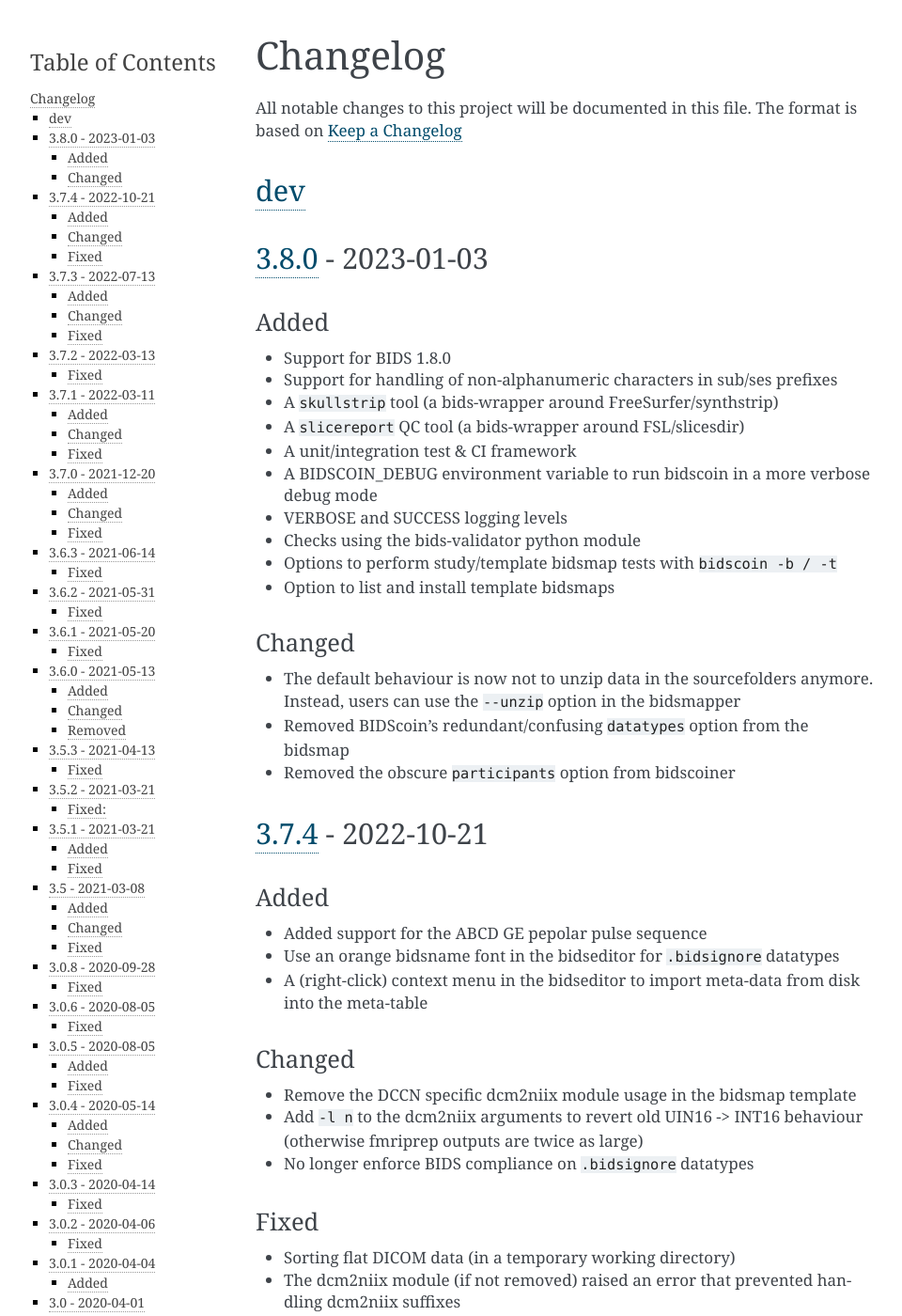
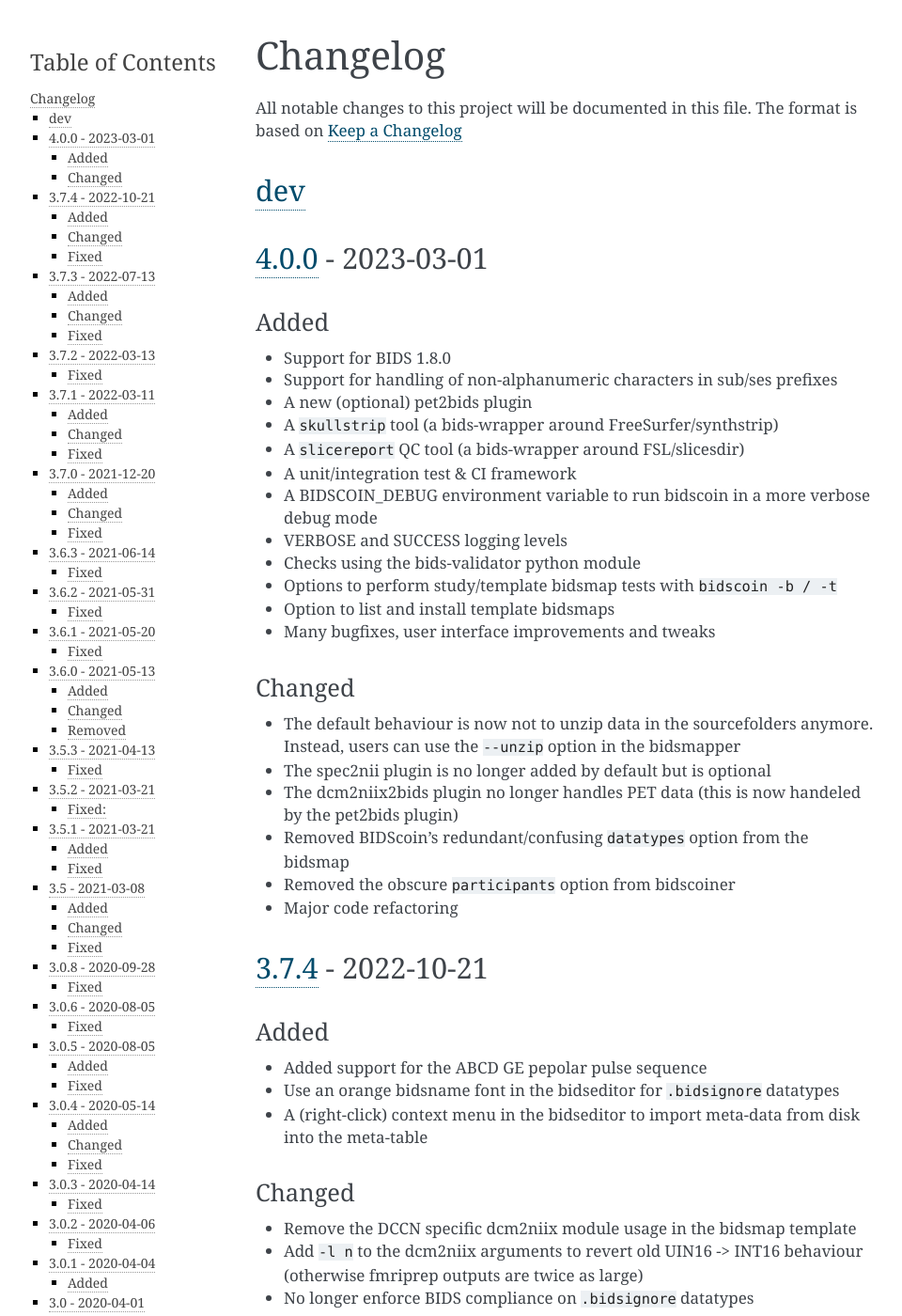
Before and after one commit to Donders-Institute/bidscoin, a Sphinx documentation site: the page built from docs/CHANGELOG.md, in a window 1280 px wide and 1400 px high. Shown: the whole window at 94% size, without its empty margins (148-1108 px from the left). Built offline with Sphinx 7.4.7, drawn with Linux system fonts in a browser that asks for light colours.

Commit message:
Upgrade to v4.0.0 + minor tweaks

```diff
--- a/bidscoin/version.txt
+++ b/bidscoin/version.txt
@@ -1 +1 @@
-3.8.0
+4.0.0
--- a/docs/CHANGELOG.md
+++ b/docs/CHANGELOG.md
@@ -4,11 +4,12 @@
 
 ## [dev]
 
-## [3.8.0] - 2023-01-03
+## [4.0.0] - 2023-03-01
 
 ### Added
 - Support for BIDS 1.8.0
 - Support for handling of non-alphanumeric characters in sub/ses prefixes
+- A new (optional) pet2bids plugin
 - A `skullstrip` tool (a bids-wrapper around FreeSurfer/synthstrip)
 - A `slicereport` QC tool (a bids-wrapper around FSL/slicesdir)
 - A unit/integration test & CI framework
@@ -17,11 +18,15 @@
 - Checks using the bids-validator python module
 - Options to perform study/template bidsmap tests with `bidscoin -b / -t`
 - Option to list and install template bidsmaps
+- Many bugfixes, user interface improvements and tweaks
 
 ### Changed
 - The default behaviour is now not to unzip data in the sourcefolders anymore. Instead, users can use the `--unzip` option in the bidsmapper
+- The spec2nii plugin is no longer added by default but is optional
+- The dcm2niix2bids plugin no longer handles PET data (this is now handeled by the pet2bids plugin)
 - Removed BIDScoin's redundant/confusing `datatypes` option from the bidsmap
 - Removed the obscure `participants` option from bidscoiner
+- Major code refactoring
 
 ## [3.7.4] - 2022-10-21
 
@@ -353,8 +358,8 @@
 ### To do
 * Add support for non-imaging data
 
-[dev]: https://github.com/Donders-Institute/bidscoin/compare/3.8.0...HEAD
-[3.8.0]: https://github.com/Donders-Institute/bidscoin/compare/3.7.4...3.8.0
+[dev]: https://github.com/Donders-Institute/bidscoin/compare/4.0.0...HEAD
+[4.0.0]: https://github.com/Donders-Institute/bidscoin/compare/3.7.4...4.0.0
 [3.7.4]: https://github.com/Donders-Institute/bidscoin/compare/3.7.3...3.7.4
 [3.7.3]: https://github.com/Donders-Institute/bidscoin/compare/3.7.2...3.7.3
 [3.7.2]: https://github.com/Donders-Institute/bidscoin/compare/3.7.1...3.7.2
--- a/requirements.txt
+++ b/requirements.txt
@@ -11,3 +11,4 @@
 nibabel
 bids_validator
 pydeface
+pytest
```
Also changed, not shown: docs/installation.rst (+6 -6 lines), docs/_static/bidscoiner_terminal.png, docs/_static/bidseditor_main.png, docs/_static/bidseditor_options.png, 4 other files.
